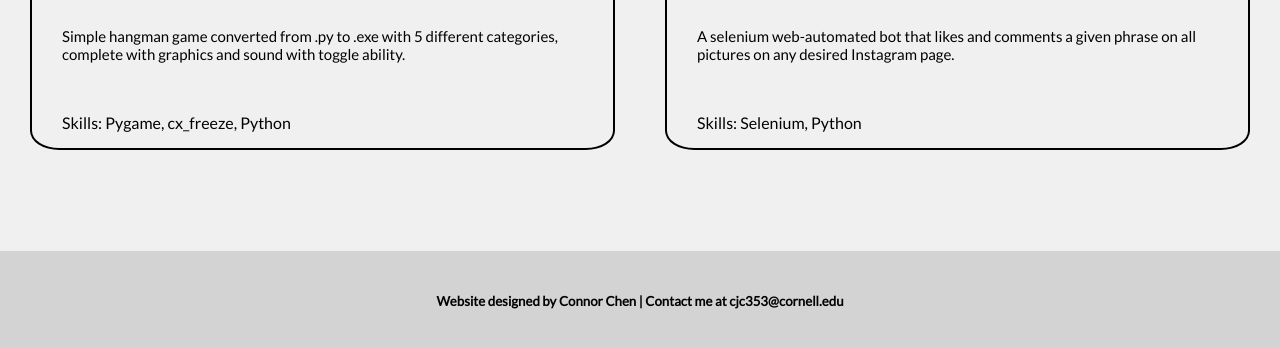
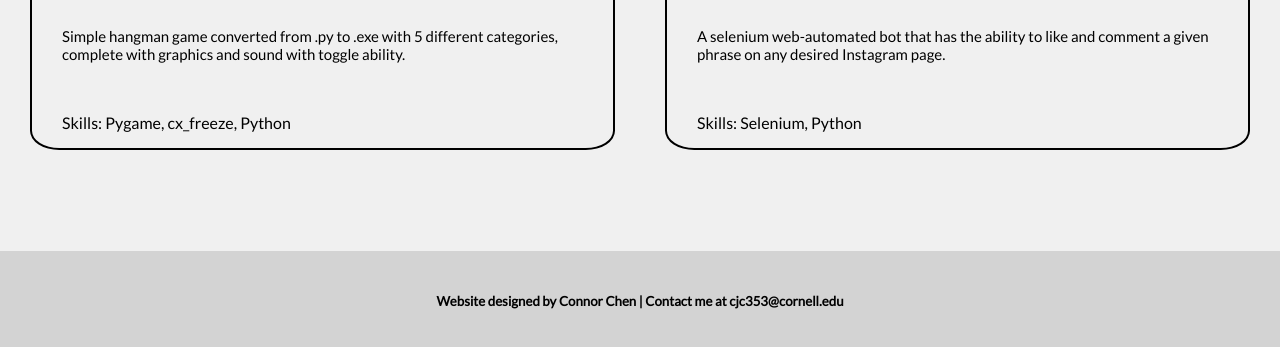
Before and after one commit to connorjchen/old--connorjchen.github.io, a plain HTML site: page portfolio.html in a window 1280 px wide. Shown: the part 995-1342 px from the top of the page. Drawn offline with Linux system fonts and the light colour scheme.

Commit message:
Update portfolio.html

```diff
--- a/portfolio.html
+++ b/portfolio.html
@@ -96,7 +96,7 @@
                             <a href="https://github.com/connorjchen/insta-like-comment-bot" target="_blank">GitHub</a>
                         </div>
                         <p class="project-content">
-                            A selenium web-automated bot that likes and comments a given phrase on all pictures on any
+                            A selenium web-automated bot that has the ability to like and comment a given phrase on any
                             desired Instagram page.
                         </p>
                     </div>
```
